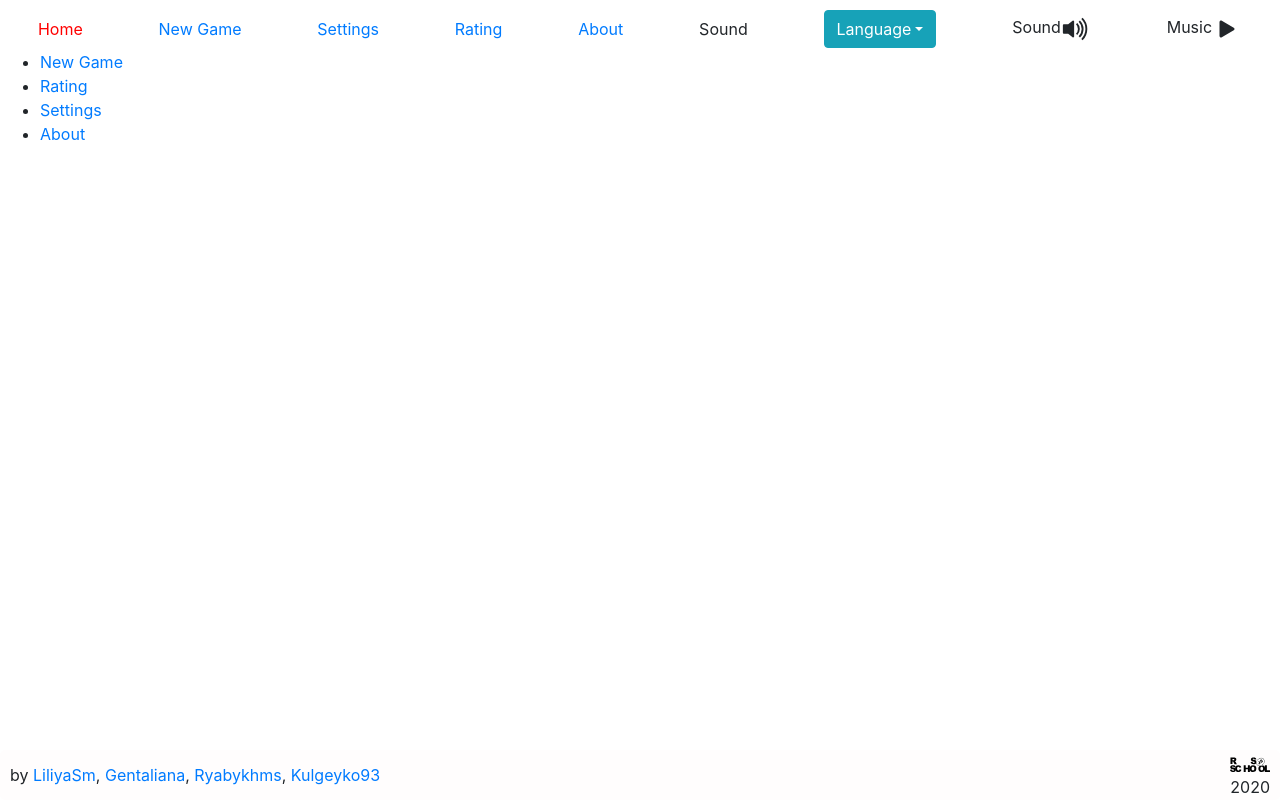
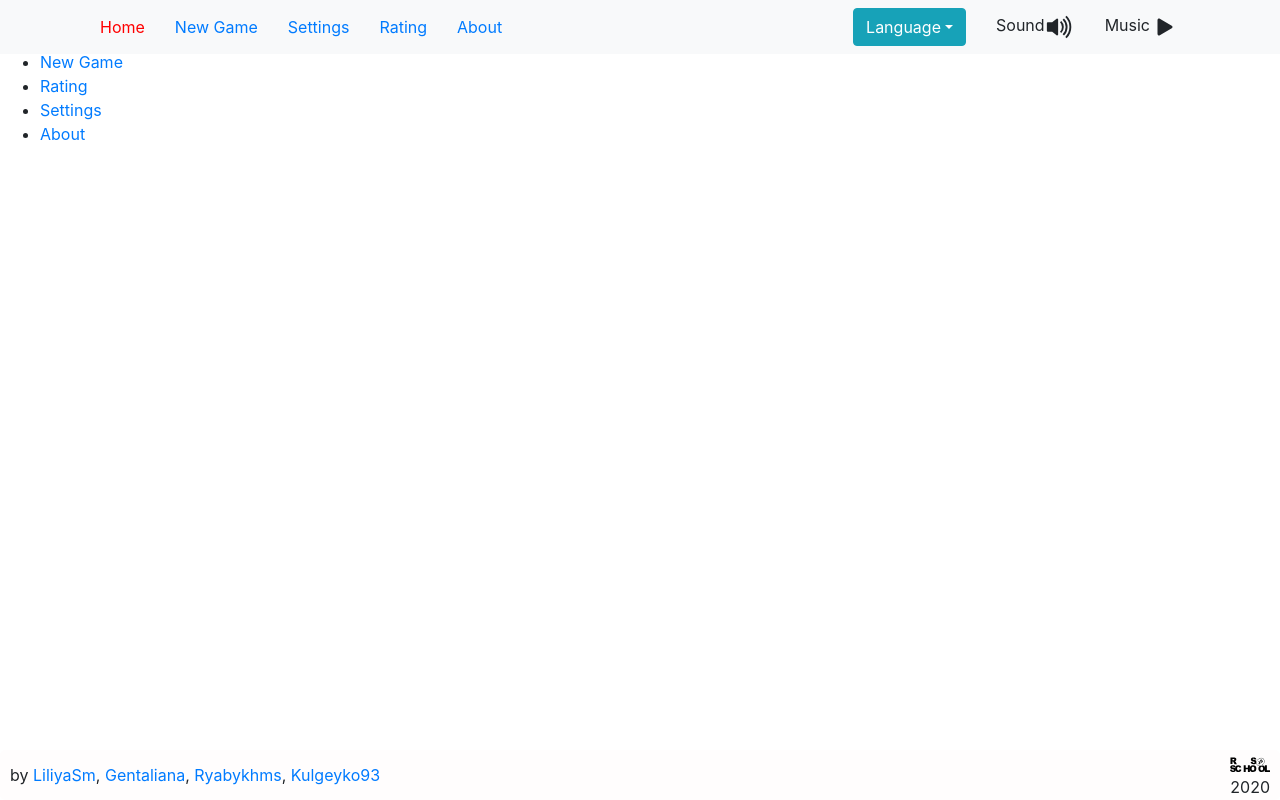
Before and after one commit to gentaliana/rsclone, a React app: page / in a window 1280 px wide. Built offline with nearby package versions, Linux system fonts and the light colour scheme.

Commit message:
RC-131 fix(menu-navbar): fix menu

```diff
--- a/src/components/menu/menu.scss
+++ b/src/components/menu/menu.scss
@@ -14,3 +14,7 @@
 .menu__link--active {
   color: red;
 }
+
+.menu__link {
+  padding: 0 15px;
+}
--- a/src/components/menu/menu.tsx
+++ b/src/components/menu/menu.tsx
@@ -5,6 +5,7 @@ import { DEFAULT_LANG, routes, Languages } from '@constants';
 import { useTranslation } from 'react-i18next';
 import { useDispatch, useSelector } from 'react-redux';
 import { IAppState } from '@types';
+import { Navbar, Nav, NavDropdown, Container } from 'react-bootstrap';
 import { BsFillVolumeUpFill, BsFillVolumeMuteFill, BsFillPlayFill, BsFillPauseFill } from 'react-icons/bs';
 import { SelectOption } from '../selectOption';
 import './menu.scss';
@@ -30,60 +31,58 @@ export const Menu = (): JSX.Element => {
   const isMusicOn = useSelector((state: IAppState) => state.settings.isMusicOn);
 
   return (
-    <nav>
-      <ul className="menu">
-        <li className="menu__item">
+    <Navbar bg="light" variant="light" collapseOnSelect expand="md">
+      <Container>
+        <Navbar.Toggle aria-controls="responsive-navbar-nav" />
+        <Navbar.Collapse id="responsive-navbar-nav">
+          <Nav className="mr-auto" variant="pills" justify>
             <NavLink className="menu__link" exact to={routes.HOME} activeClassName="menu__link--active">
               {t('menu.home')}
             </NavLink>
-        </li>
-        <li className="menu__item">
+            <NavDropdown.Divider />
             <NavLink className="menu__link" to={routes.SET_GAME} activeClassName="menu__link--active">
               {t('menu.newGame')}
             </NavLink>
-        </li>
-        <li className="menu__item">
+            <NavDropdown.Divider />
             <NavLink className="menu__link" to={routes.SETTINGS} activeClassName="menu__link--active">
               {t('menu.settings')}
             </NavLink>
-        </li>
-        <li className="menu__item">
+            <NavDropdown.Divider />
             <NavLink className="menu__link" to={routes.RATING} activeClassName="menu__link--active">
               {t('menu.rating')}
             </NavLink>
-        </li>
-        <li className="menu__item">
+            <NavDropdown.Divider />
             <NavLink className="menu__link" to={routes.ABOUT} activeClassName="menu__link--active">
               {t('menu.about')}
             </NavLink>
-        </li>
-        <span>Sound</span>
+          </Nav>
+        </Navbar.Collapse>
+        <Nav.Item className="menu__link">
           {!isGameStart && (
-          <li className="menu__item">
             <SelectOption
               setCurrShowingData={changeLanguage}
               options={Languages}
               title={DROPDOWN_TITLES.translations}
             />
-          </li>
           )}
-        <li className="menu__item">
+        </Nav.Item>
+        <Nav.Item className="menu__link">
           <span>{t('menu.sound')}</span>
           {isSoundOn ? (
             <BsFillVolumeUpFill style={{ fontSize: '30px' }} onClick={() => setIsSound(!isSoundOn)} />
           ) : (
             <BsFillVolumeMuteFill style={{ fontSize: '30px' }} onClick={() => setIsSound(!isSoundOn)} />
           )}
-        </li>
-        <li className="menu__item">
+        </Nav.Item>
+        <Nav.Item className="menu__link">
           <span>{t('menu.music')}</span>
           {isMusicOn ? (
             <BsFillPlayFill style={{ fontSize: '30px' }} onClick={() => setIsMusic(!isMusicOn)} />
           ) : (
             <BsFillPauseFill style={{ fontSize: '30px' }} onClick={() => setIsMusic(!isMusicOn)} />
           )}
-        </li>
-      </ul>
-    </nav>
+        </Nav.Item>
+      </Container>
+    </Navbar>
   );
 };
```
Lines whose indentation alone changed are shown as unchanged.
